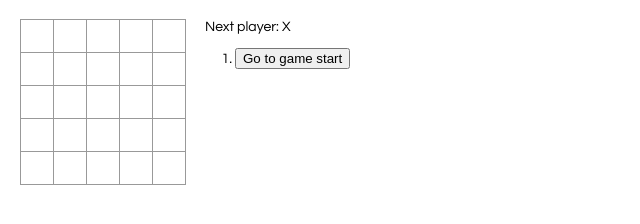
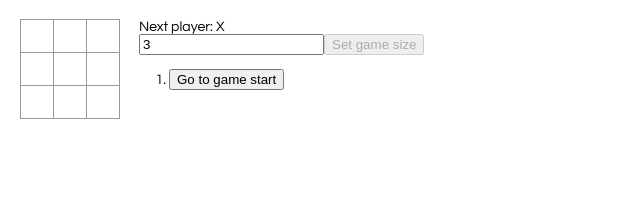
Before and after one commit to m-kinchin/tic-tac-toe-tutorial, a React app: page / in a window 1280 px wide. Shown: the whole page, without its empty margins (0-640 px from the left). Built offline with nearby package versions, Linux system fonts and the light colour scheme.

Commit message:
Added settings component Move css to separate file Move game component to separate file

```diff
--- /dev/null
+++ b/src/components/game.component.css
@@ -0,0 +1,8 @@
+.game {
+  display: flex;
+  flex-direction: row;
+}
+
+.game-info {
+  margin-left: 20px;
+}
--- /dev/null
+++ b/src/components/game.component.js
@@ -0,0 +1,128 @@
+import React from 'react';
+
+import Board from './board.component'
+import MoveBoard from './move-board.component'
+import Settings from './settings.component'
+import { calculateWinner } from '../utilities'
+
+import './game.component.css';
+
+export default class Game extends React.Component {
+  constructor(props) {
+    super(props);
+    const defaultSize = 3;
+    this.state = {
+      history: [{
+        squares: Array(Math.pow(defaultSize, 2)).fill(null),
+        xIsNext: true,
+        win: false,
+        winner: undefined,
+        moveCount: 0,
+      }],
+      size: defaultSize,
+      sizeFieldValue: defaultSize,
+    };
+  }
+
+  handleClick(i) {
+    const history = this.state.history.slice();
+    let current = history[history.length - 1];
+    let squares = current.squares.slice();
+
+    if(current.win) {
+      return;
+    }
+
+    if(squares[i]) {
+      return;
+    }
+
+    squares[i] = current.xIsNext ? 'X' : 'O';
+
+    const winner = calculateWinner(squares, this.state.size);
+    const newHistoryItem = {
+      squares: squares,
+      xIsNext: !current.xIsNext,
+      moveCount: current.moveCount + 1
+    }
+
+    if (winner) {
+      newHistoryItem.win = true;
+      newHistoryItem.winner = squares[i];
+    }
+
+    history.push(newHistoryItem);
+
+    let state = {
+      history: history
+    };
+
+    this.setState(state);
+  }
+
+  jumpTo(i) {
+    const history = this.state.history.slice(0, i + 1);
+    this.setState({
+      history: history,
+    });
+  }
+
+  getStatus(current, size) {
+    if (current.win) {
+      return 'Winner: ' + current.winner;
+    } else if(Math.pow(size, 2) <= current.moveCount) {
+      return 'The END. No winner.';
+    } else {
+      return 'Next player: ' + (current.xIsNext ? 'X' : 'O');
+    }
+  }
+
+  handleChangeSizeClick() {
+    this.setState({
+      size: this.state.sizeFieldValue,
+      history: [{
+        squares: Array(this.state.sizeFieldValue*this.state.sizeFieldValue).fill(null),
+        xIsNext: true,
+        win: false,
+        winner: undefined
+      }]
+    });
+
+  }
+
+  handleSizeValueChange(e) {
+    this.setState({
+      sizeFieldValue: e.target.value
+    });
+  }
+
+  render() {
+    const history = this.state.history.slice();
+    let current = history[history.length - 1];
+    let squares = current.squares.slice();
+    let status = this.getStatus(current, this.state.size);
+
+    return (
+      <div className="game">
+        <div className="game-board">
+          <Board
+            squares={squares}
+            size={this.state.size}
+            xIsNext={current.xIsNext}
+            onClick={(i) => this.handleClick(i)}/>
+        </div>
+        <div className="game-info">
+          <div>{status}</div>
+          <Settings
+            onSizeValueChange={(e) => this.handleSizeValueChange(e)}
+            onSizeButtonClick={() => this.handleChangeSizeClick()}
+            sizeFieldValue={this.state.sizeFieldValue}
+            size={this.state.size}/>
+          <MoveBoard
+            history={this.state.history}
+            onClick={(i) => this.jumpTo(i)}/>
+        </div>
+      </div>
+    );
+  }
+}
--- /dev/null
+++ b/src/components/settings.component.js
@@ -0,0 +1,18 @@
+import React from 'react';
+
+export default class Settings extends React.Component {
+  render() {
+      return (
+        <div className="game-settings">
+          <input
+            value={this.props.sizeFieldValue}
+            onChange={(e) => this.props.onSizeValueChange(e)}/>
+          <button
+            onClick={() => this.props.onSizeButtonClick()}
+            disabled={this.props.sizeFieldValue === this.props.size || !this.props.sizeFieldValue}>
+            Set game size
+          </button>
+        </div>
+    );
+  }
+}
--- a/src/index.css
+++ b/src/index.css
@@ -39,12 +39,3 @@ ol, ul {
 .kbd-navigation .square:focus {
   background: #ddd;
 }
-
-.game {
-  display: flex;
-  flex-direction: row;
-}
-
-.game-info {
-  margin-left: 20px;
-}
--- a/src/index.js
+++ b/src/index.js
@@ -1,105 +1,11 @@
 import React from 'react';
 import ReactDOM from 'react-dom';
 
-import Board from './components/board.component'
-import MoveBoard from './components/move-board.component'
-import { calculateWinner } from './utilities'
+import Game from './components/game.component'
 
 import './index.css';
 
-class Game extends React.Component {
-  constructor(props) {
-    super(props);
-    this.state = {
-      history: [{
-        squares: Array(this.props.size*this.props.size).fill(null),
-        xIsNext: true,
-        win: false,
-        winner: undefined
-      }],
-      size: this.props.size,
-    };
-  }
-
-  handleClick(i) {
-    const history = this.state.history.slice();
-    let current = history[history.length - 1];
-    let squares = current.squares.slice();
-
-    if(current.win) {
-      return;
-    }
-
-    if(squares[i]) {
-      return;
-    }
-
-    squares[i] = current.xIsNext ? 'X' : 'O';
-
-    const winner = calculateWinner(squares, this.state.size);
-    const newHistoryItem = {
-      squares: squares,
-      xIsNext: !current.xIsNext
-    }
-
-    if (winner) {
-      newHistoryItem.win = true;
-      newHistoryItem.winner = squares[i];
-    }
-
-    history.push(newHistoryItem);
-
-    let state = {
-      history: history
-    };
-
-    this.setState(state);
-  }
-
-  jumpTo(i) {
-    const history = this.state.history.slice(0, i + 1);
-    this.setState({
-      history: history,
-    });
-  }
-
-  getStatus(current) {
-    if (current.win) {
-      return 'Winner: ' + current.winner;
-    } else {
-      return 'Next player: ' + (current.xIsNext ? 'X' : 'O');
-    }
-  }
-
-  render() {
-    const history = this.state.history.slice();
-    let current = history[history.length - 1];
-    let squares = current.squares.slice();
-    let status = this.getStatus(current);
-
-    return (
-      <div className="game">
-        <div className="game-board">
-          <Board
-            squares={squares}
-            size={this.state.size}
-            xIsNext={current.xIsNext}
-            onClick={(i) => this.handleClick(i)}/>
-        </div>
-        <div className="game-info">
-          <div>{status}</div>
-          <MoveBoard
-            history={this.state.history}
-            onClick={(i) => this.jumpTo(i)}/>
-        </div>
-      </div>
-    );
-  }
-}
-
-// ========================================
-
 ReactDOM.render(
-  <Game size={5}/>,
+  <Game/>,
   document.getElementById('root')
 );
```
